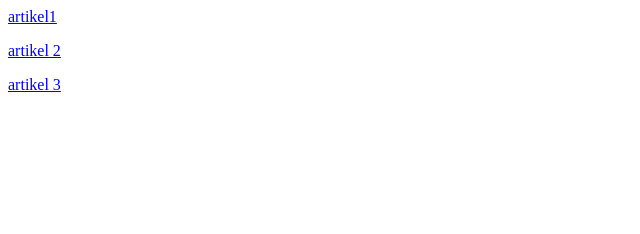
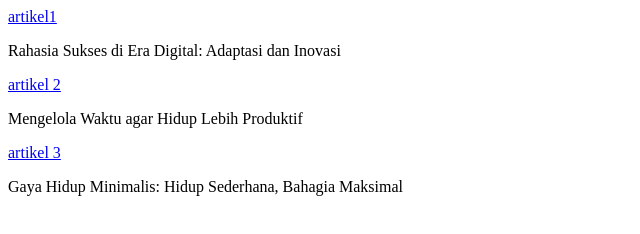
Before and after one commit to akbarkarunia20-beep/tugas-2, a plain HTML site: page index.html in a window 1280 px wide. Shown: the whole page, without its empty margins (0-640 px from the left). Drawn offline with Linux system fonts and the light colour scheme.

Commit message:
Update index.html

```diff
--- a/index.html
+++ b/index.html
@@ -4,9 +4,17 @@
     </head>
     <body>
         <a href="artikel1.html">artikel1</a>
-        <p></p>
+        <p>
+            Rahasia Sukses di Era Digital: Adaptasi dan Inovasi
+        </p>
         <a href="artikel2.html">artikel 2</a>
-        <p></p>
+        <p>
+            Mengelola Waktu agar Hidup Lebih Produktif
+        </p>
         <a href="artikel3.html">artikel 3</a>
+        <p>
+            Gaya Hidup Minimalis: Hidup Sederhana, Bahagia Maksimal
+        </p>
     </body>
+
 </html>
```
